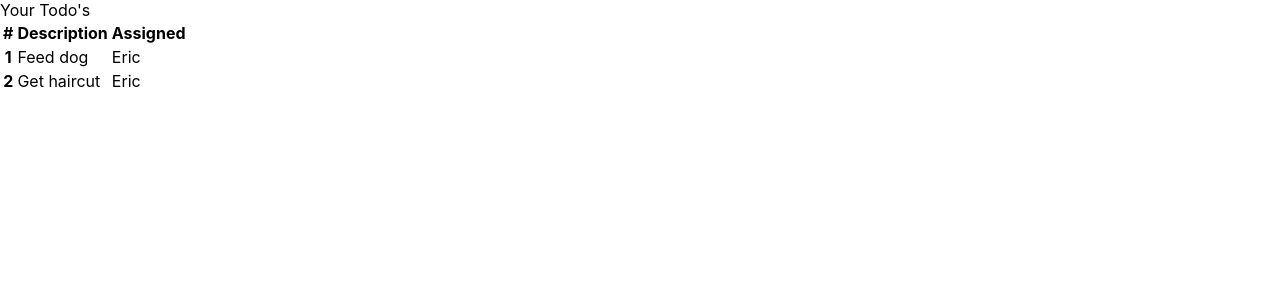
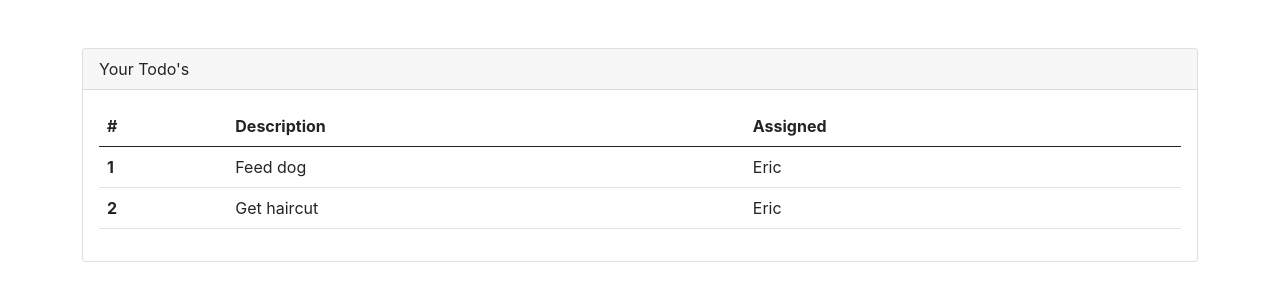
Before and after one commit to Larry-Osakwe/react-crash-course, a React (Create React App) app: page / in a window 1280 px wide. Shown: the top 300 px of the page. Built offline with nearby package versions, Linux system fonts and the light colour scheme.

Commit message:
add bootstrap

```diff
--- a/public/index.html
+++ b/public/index.html
@@ -15,6 +15,9 @@
       user's mobile device or desktop. See https://developers.google.com/web/fundamentals/web-app-manifest/
     -->
     <link rel="manifest" href="%PUBLIC_URL%/manifest.json" />
+
+    <!-- Bootstrap CSS -->
+    <link href="https://cdn.jsdelivr.net/npm/bootstrap@5.0.2/dist/css/bootstrap.min.css" rel="stylesheet" integrity="sha384-EVSTQN3/azprG1Anm3QDgpJLIm9Nao0Yz1ztcQTwFspd3yD65VohhpuuCOmLASjC" crossorigin="anonymous">
     <!--
       Notice the use of %PUBLIC_URL% in the tags above.
       It will be replaced with the URL of the `public` folder during the build.
@@ -39,5 +42,8 @@
       To begin the development, run `npm start` or `yarn start`.
       To create a production bundle, use `npm run build` or `yarn build`.
     -->
+
+    <!-- Option 1: Bootstrap Bundle with Popper -->
+    <script src="https://cdn.jsdelivr.net/npm/bootstrap@5.0.2/dist/js/bootstrap.bundle.min.js" integrity="sha384-MrcW6ZMFYlzcLA8Nl+NtUVF0sA7MsXsP1UyJoMp4YLEuNSfAP+JcXn/tWtIaxVXM" crossorigin="anonymous"></script>
   </body>
 </html>
--- a/src/App.js
+++ b/src/App.js
@@ -3,13 +3,13 @@
 
 function App() {
   return (
-    <div >
-      <div>
-        <div>
+    <div className='mt-5 container'>
+      <div className='card'>
+        <div className='card-header'>
           Your Todo's
         </div>
-        <div>
-          <table>
+        <div className='card-body'>
+          <table className='table table-hover'>
             <thead>
               <tr>
                 <th scope='col'>#</th>
```
